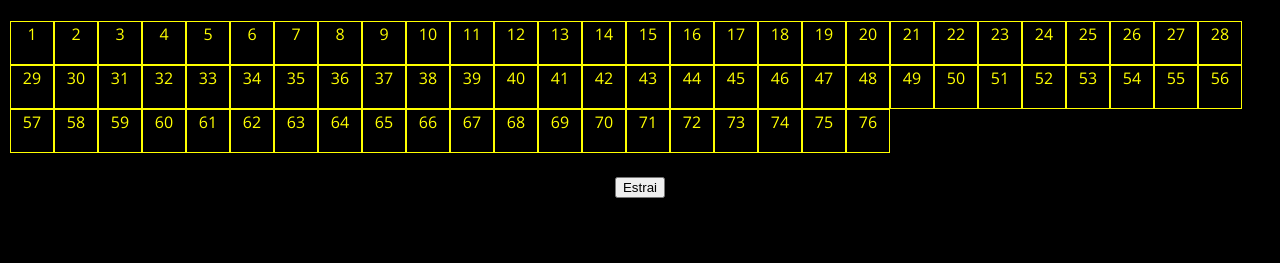
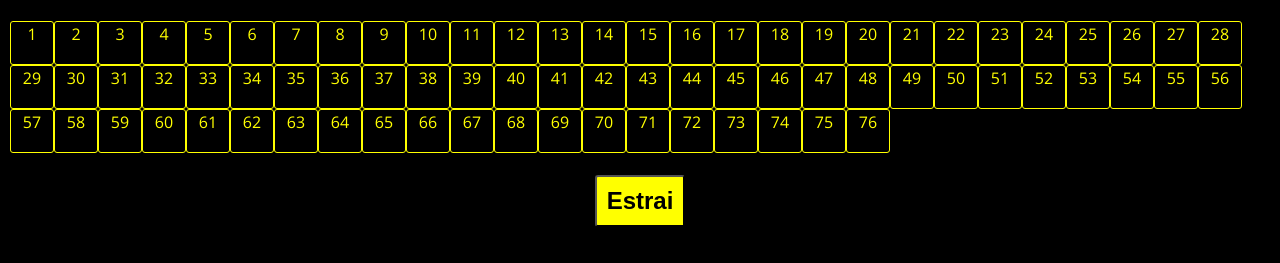
Before and after one commit to MelissaCanu/S3E4, a plain HTML site: page index.html in a window 1280 px wide. Shown: the part 67-330 px from the top of the page. Drawn offline with nearby package versions, Linux system fonts and the light colour scheme.

Commit message:
starting function estrai

```diff
--- a/index.html
+++ b/index.html
@@ -7,7 +7,6 @@
     <link rel="preconnect" href="https://fonts.googleapis.com" />
     <link rel="preconnect" href="https://fonts.gstatic.com" crossorigin />
     <link href="https://fonts.googleapis.com/css2?family=Open+Sans:wght@400;700&display=swap" rel="stylesheet" />
-    <script src="/js/js.js"></script>
     <style>
       body {
         text-align: center;
@@ -21,9 +20,18 @@
       td {
         width: 40px;
         height: 40px;
-        text-align: center;
         border: 1px solid yellow;
         float: left;
+        border-radius: 3px;
+      }
+      button {
+        background-color: yellow;
+        color: black;
+        font-weight: bold;
+        font-size: 1.5em;
+        padding: 10px 10px;
+        border-radius: 3px;
+        cursor: pointer;
       }
     </style>
   </head>
```
Also changed, not shown: js/js.js (deleted).
